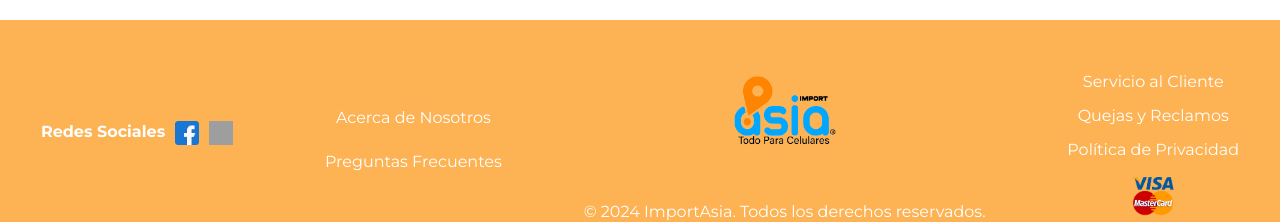
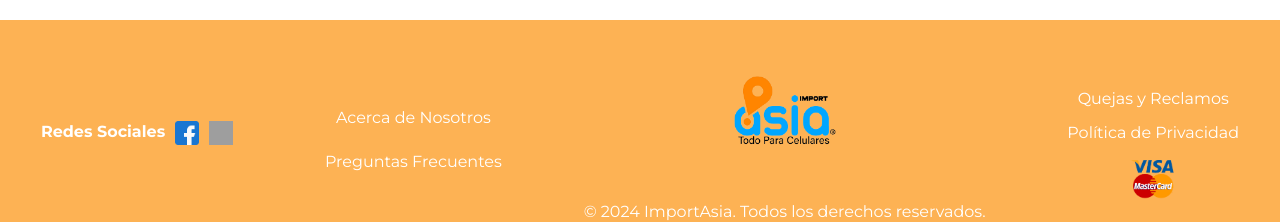
Before and after one commit to jairoaguilarts/AsiaImport, a React (Create React App) app: page / in a window 1280 px wide. Shown: the part 1056-1278 px from the top of the page. Built offline with nearby package versions, Linux system fonts and the light colour scheme; no server answers; grey boxes are pictures that could not be loaded; a web font is replaced by a local one.

Commit message:
se quito link inncesario

```diff
--- a/src/components/General_screens/Footer.js
+++ b/src/components/General_screens/Footer.js
@@ -45,9 +45,6 @@ const Footer = () => {
           <p>&copy; {currentYear} ImportAsia. Todos los derechos reservados.</p>
         </div>
         <div className="footer-links">
-          <a href="/servicio-al-cliente" className="footer-link">
-            Servicio al Cliente
-          </a>
           <a href="/quejas" className="footer-link">
             Quejas y Reclamos
           </a>
```
